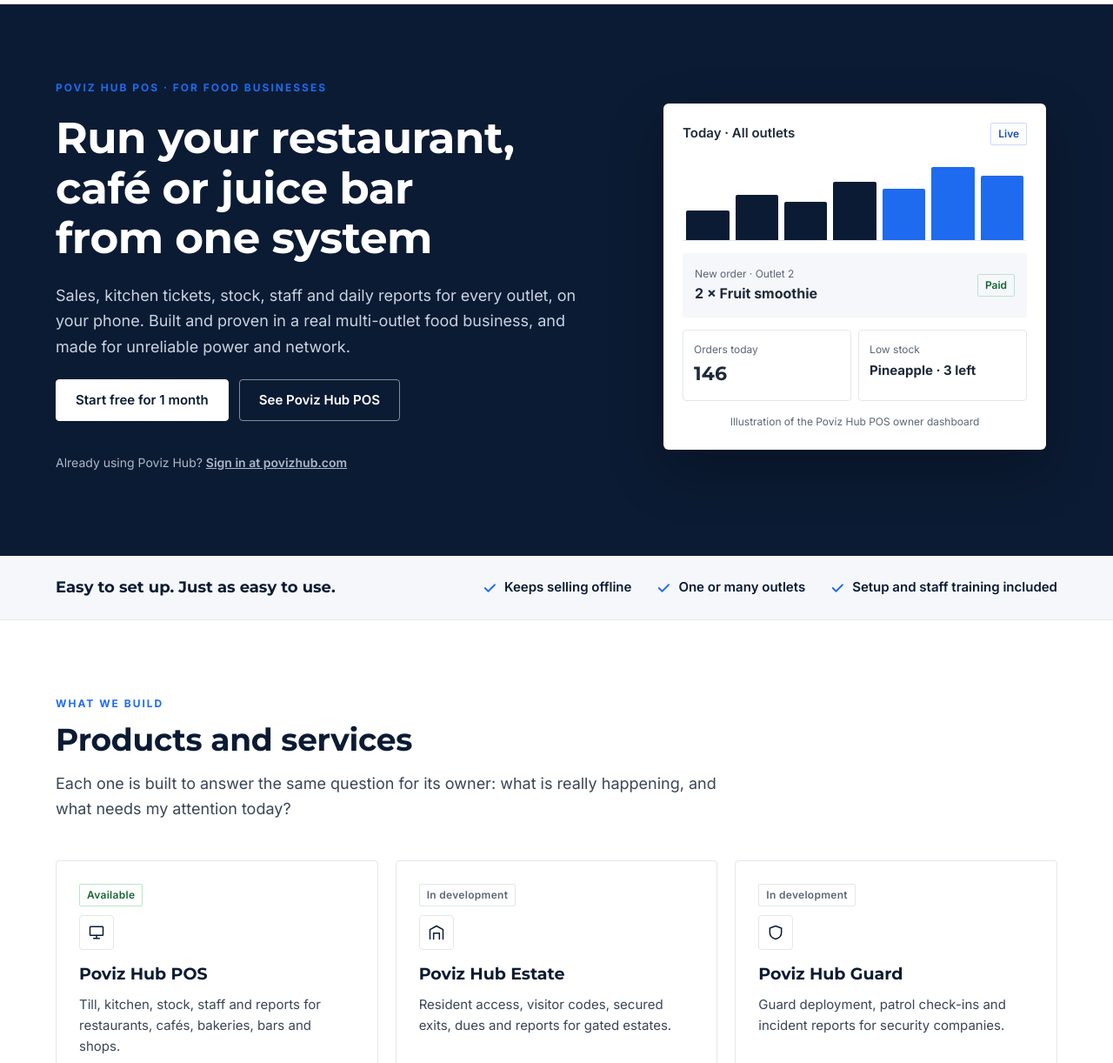
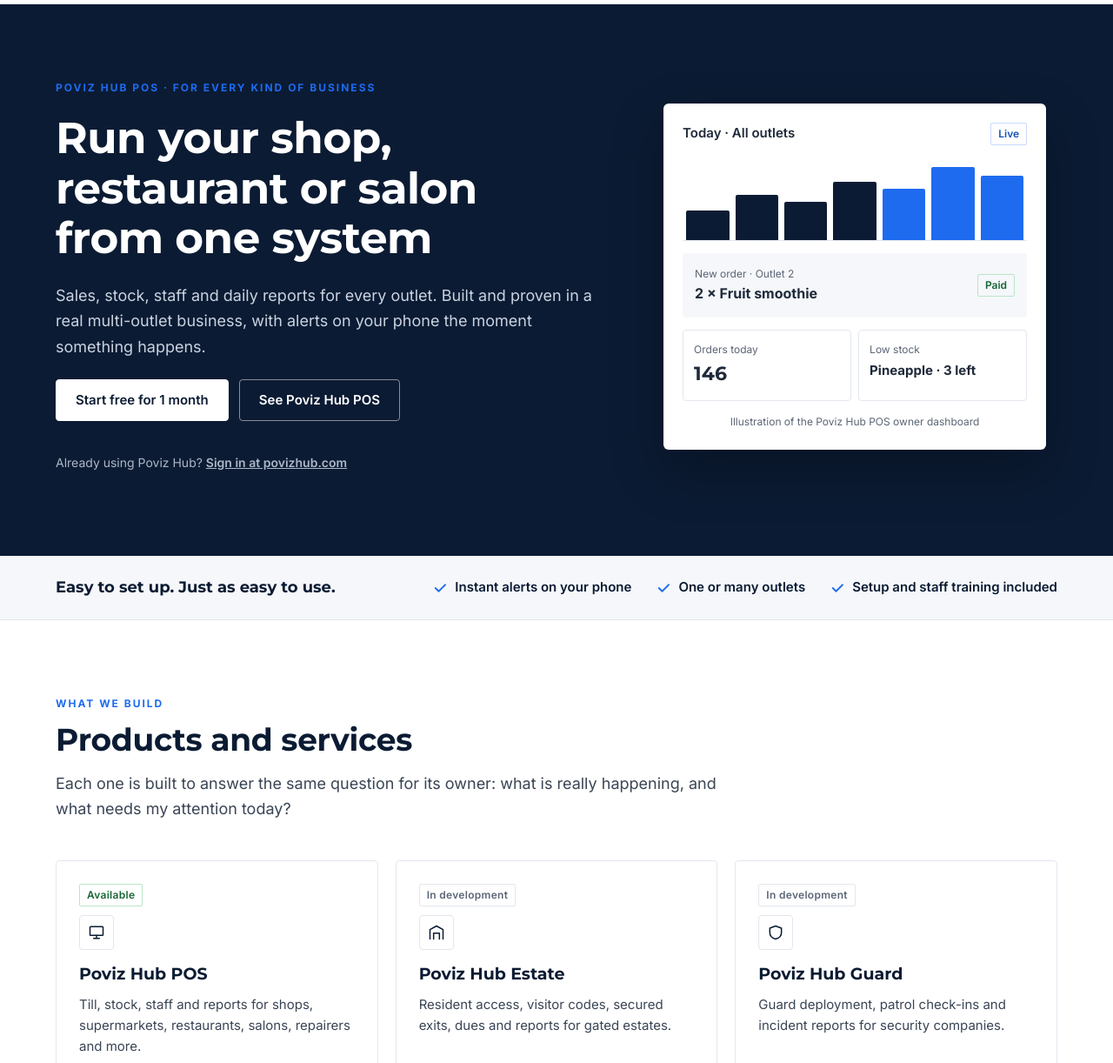
Before and after one commit to ovizandrew-tech/povizsolutions-site, a plain HTML site: page index.html in a window 1280 px wide. Shown: the part 68-1290 px from the top of the page at 87% size. Drawn offline with Linux system fonts and the light colour scheme.

Commit message:
Poviz Hub POS is for every kind of business; drop offline as a selling point
Co-Authored-By: Claude Opus 5.5 <noreply@anthropic.com>
Claude-Session: https://claude.ai/code/session_01XWzB2nF1uM2sEVzegJveVZ

```diff
--- a/index.html
+++ b/index.html
@@ -4,9 +4,9 @@
 <meta charset="utf-8">
 <meta name="viewport" content="width=device-width, initial-scale=1">
 <title>Poviz Solutions | POS and business software for restaurants, cafés and food businesses</title>
-<meta name="description" content="Poviz Hub POS: till, kitchen, stock, staff and reports for restaurants, cafés, juice bars and food businesses. Works offline and runs multiple outlets. Also websites, apps and data dashboards.">
+<meta name="description" content="Poviz Hub POS: sales, stock, staff and reports for shops, supermarkets, restaurants, salons, repairers and more, with instant alerts on your phone and one or many outlets. Also websites, apps and data dashboards.">
 <meta property="og:title" content="Poviz Solutions | POS and business software for restaurants, cafés and food businesses">
-<meta property="og:description" content="Poviz Hub POS: till, kitchen, stock, staff and reports for restaurants, cafés, juice bars and food businesses. Works offline and runs multiple outlets. Also websites, apps and data dashboards.">
+<meta property="og:description" content="Poviz Hub POS: sales, stock, staff and reports for shops, supermarkets, restaurants, salons, repairers and more, with instant alerts on your phone and one or many outlets. Also websites, apps and data dashboards.">
 <meta property="og:type" content="website">
 <meta property="og:url" content="https://povizsolutions.com/">
 <link rel="canonical" href="https://povizsolutions.com/">
@@ -27,7 +27,7 @@
 </header>
 <main>
 <section class="hero"><div class="wrap">
-<div class="copy"><div class="eyebrow">Poviz Hub POS · for food businesses</div><h1>Run your restaurant, café or juice bar from one system</h1><p class="lede">Sales, kitchen tickets, stock, staff and daily reports for every outlet, on your phone. Built and proven in a real multi-outlet food business, and made for unreliable power and network.</p><div class="btn-row"><a class="btn btn-light" href="https://povizhub.com/signup/">Start free for 1 month</a><a class="btn btn-ghost-light" href="/pos/">See Poviz Hub POS</a></div><p class="hero-note">Already using Poviz Hub? <a href="https://povizhub.com/signin/">Sign in at povizhub.com</a></p></div>
+<div class="copy"><div class="eyebrow">Poviz Hub POS · for every kind of business</div><h1>Run your shop, restaurant or salon from one system</h1><p class="lede">Sales, stock, staff and daily reports for every outlet. Built and proven in a real multi-outlet business, with alerts on your phone the moment something happens.</p><div class="btn-row"><a class="btn btn-light" href="https://povizhub.com/signup/">Start free for 1 month</a><a class="btn btn-ghost-light" href="/pos/">See Poviz Hub POS</a></div><p class="hero-note">Already using Poviz Hub? <a href="https://povizhub.com/signin/">Sign in at povizhub.com</a></p></div>
 <div class="panel" role="img" aria-label="Illustration of the Poviz Hub POS owner dashboard">
 <div class="panel-top"><span>Today · All outlets</span><span class="tag">Live</span></div>
 <div class="bars" aria-hidden="true"><span style="height:36%"></span><span style="height:54%"></span><span style="height:46%"></span><span style="height:70%"></span><span class="b" style="height:62%"></span><span class="b" style="height:88%"></span><span class="b" style="height:78%"></span></div>
@@ -35,11 +35,11 @@
 <div class="panel-grid"><div><small>Orders today</small><b>146</b></div><div><small>Low stock</small><b class="sm">Pineapple · 3 left</b></div></div>
 <div class="panel-note">Illustration of the Poviz Hub POS owner dashboard</div>
 </div>
-</div></section><section class="strip"><div class="wrap"><p>Easy to set up. Just as easy to use.</p><ul class="ticks"><li><svg width="18" height="18" viewBox="0 0 24 24" fill="none" stroke="currentColor" stroke-width="2.4" stroke-linecap="round" stroke-linejoin="round" aria-hidden="true"><path d="M5 12l5 5L20 7"/></svg>Keeps selling offline</li><li><svg width="18" height="18" viewBox="0 0 24 24" fill="none" stroke="currentColor" stroke-width="2.4" stroke-linecap="round" stroke-linejoin="round" aria-hidden="true"><path d="M5 12l5 5L20 7"/></svg>One or many outlets</li><li><svg width="18" height="18" viewBox="0 0 24 24" fill="none" stroke="currentColor" stroke-width="2.4" stroke-linecap="round" stroke-linejoin="round" aria-hidden="true"><path d="M5 12l5 5L20 7"/></svg>Setup and staff training included</li></ul></div></section>
+</div></section><section class="strip"><div class="wrap"><p>Easy to set up. Just as easy to use.</p><ul class="ticks"><li><svg width="18" height="18" viewBox="0 0 24 24" fill="none" stroke="currentColor" stroke-width="2.4" stroke-linecap="round" stroke-linejoin="round" aria-hidden="true"><path d="M5 12l5 5L20 7"/></svg>Instant alerts on your phone</li><li><svg width="18" height="18" viewBox="0 0 24 24" fill="none" stroke="currentColor" stroke-width="2.4" stroke-linecap="round" stroke-linejoin="round" aria-hidden="true"><path d="M5 12l5 5L20 7"/></svg>One or many outlets</li><li><svg width="18" height="18" viewBox="0 0 24 24" fill="none" stroke="currentColor" stroke-width="2.4" stroke-linecap="round" stroke-linejoin="round" aria-hidden="true"><path d="M5 12l5 5L20 7"/></svg>Setup and staff training included</li></ul></div></section>
 <section class="section"><div class="wrap">
 <div class="head"><div class="eyebrow">What we build</div><h2>Products and services</h2><p class="lede">Each one is built to answer the same question for its owner: what is really happening, and what needs my attention today?</p></div>
 <div class="grid g3">
-<a class="card" href="/pos/"><span class="label live">Available</span><span class="icon"><svg width="20" height="20" viewBox="0 0 24 24" fill="none" stroke="currentColor" stroke-width="1.8" stroke-linecap="round" stroke-linejoin="round" aria-hidden="true"><rect x="3" y="4" width="18" height="12" rx="1"/><path d="M8 20h8M12 16v4"/></svg></span><h3>Poviz Hub POS</h3><p>Till, kitchen, stock, staff and reports for restaurants, cafés, bakeries, bars and shops.</p><span class="more">Learn more →</span></a>
+<a class="card" href="/pos/"><span class="label live">Available</span><span class="icon"><svg width="20" height="20" viewBox="0 0 24 24" fill="none" stroke="currentColor" stroke-width="1.8" stroke-linecap="round" stroke-linejoin="round" aria-hidden="true"><rect x="3" y="4" width="18" height="12" rx="1"/><path d="M8 20h8M12 16v4"/></svg></span><h3>Poviz Hub POS</h3><p>Till, stock, staff and reports for shops, supermarkets, restaurants, salons, repairers and more.</p><span class="more">Learn more →</span></a>
 <a class="card" href="/estate/"><span class="label">In development</span><span class="icon"><svg width="20" height="20" viewBox="0 0 24 24" fill="none" stroke="currentColor" stroke-width="1.8" stroke-linecap="round" stroke-linejoin="round" aria-hidden="true"><path d="M3 21V8l9-5 9 5v13"/><path d="M8 21v-8h8v8"/></svg></span><h3>Poviz Hub Estate</h3><p>Resident access, visitor codes, secured exits, dues and reports for gated estates.</p><span class="more">Learn more →</span></a>
 <a class="card" href="/guard/"><span class="label">In development</span><span class="icon"><svg width="20" height="20" viewBox="0 0 24 24" fill="none" stroke="currentColor" stroke-width="1.8" stroke-linecap="round" stroke-linejoin="round" aria-hidden="true"><path d="M12 3l8 3v6c0 5-3.5 8-8 9-4.5-1-8-4-8-9V6z"/></svg></span><h3>Poviz Hub Guard</h3><p>Guard deployment, patrol check-ins and incident reports for security companies.</p><span class="more">Learn more →</span></a>
 <a class="card" href="/minutedesk/"><span class="label">In development</span><span class="icon"><svg width="20" height="20" viewBox="0 0 24 24" fill="none" stroke="currentColor" stroke-width="1.8" stroke-linecap="round" stroke-linejoin="round" aria-hidden="true"><path d="M6 3h9l4 4v14H6z"/><path d="M14 3v5h5M9 13h7M9 17h7"/></svg></span><h3>Poviz Hub MinuteDesk</h3><p>A digital minute sheet for directors and their assistants, with summaries and action tracking.</p><span class="more">Learn more →</span></a>
```
Also changed, not shown: pos/index.html (+5 -5 lines), solutions/index.html (+1 -1 lines).
